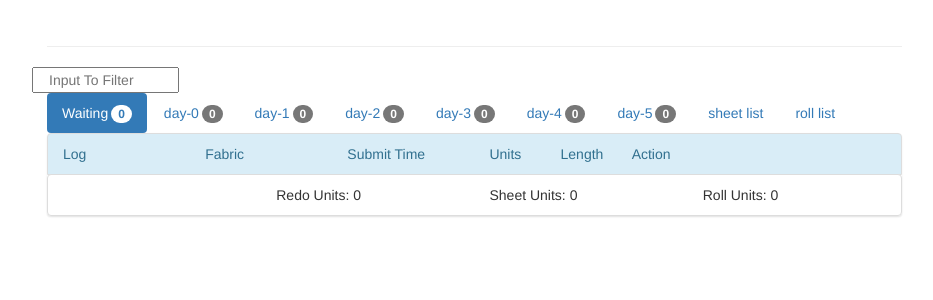
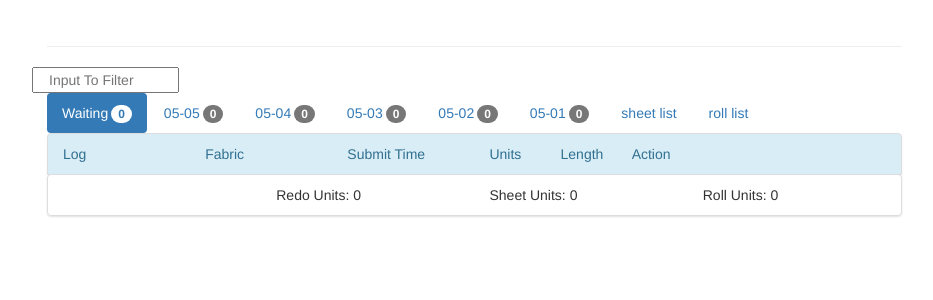
Before and after one commit to beymig/dynamicteam, a Flask app: page / in a window 1280 px wide. Shown: the part 305-605 px from the top of the page, without its empty margins (213-1146 px from the left). Run offline with Flask 2, Linux system fonts and the light colour scheme; data that the repository does not hold is empty; some libraries are stand-ins or nearby versions.

Commit message:
change day-x to date

```diff
--- a/web/main.py
+++ b/web/main.py
@@ -190,12 +190,12 @@ def show_tasks():
   today = date.today()
   waiting = Task.query.order_by(Task.create_at).filter(Task.status != "dispatched").count()
   waiting += Task.query.order_by(Task.create_at).filter_by(status=None).count()
-  task_counts = [waiting]
+  task_counts = [('waiting',waiting)]
   for i in range(6):
     date_from = date.today()-timedelta(days=i)
     date_to = date.today()-timedelta(days=i-1)
     count = Task.query.filter_by(status="dispatched").filter(Task.modify_at.between(date_from, date_to)).count()
-    task_counts.append(count)
+    task_counts.append((date_from.strftime("%Y-%m-%d"), count))
 
   #tasks = Task.query.order_by(Task.daystogo).filter(Task.status.in_(("assigned", None)))
   if view_type=="":
@@ -204,9 +204,10 @@ def show_tasks():
   elif view_type[:3]=="log":
     tasks = Task.query.filter_by(log=view_type[4:]).all()
   else:
-    day_before = int(view_type.split('-')[1])
-    date_from = date.today()-timedelta(days=day_before)
-    date_to = date.today()-timedelta(days=day_before-1)
+    date_from = datetime.strptime(view_type, '%Y-%m-%d')
+    #day_before = int(view_type.split('-')[1])
+    #date_from = date.today()-timedelta(days=day_before)
+    date_to = date_from+timedelta(days=1)
     tasks = Task.query.filter(Task.status.in_(("dispatched","printed"))).filter(Task.modify_at.between(date_from, date_to)).all()
 
   for t in tasks:
--- a/web/templates/printroom_view.html
+++ b/web/templates/printroom_view.html
@@ -225,9 +225,9 @@ $( document ).ready(function() {
     </div>
     <ul class="nav nav-pills" role="tablist">
       {% if view[:3]=='log' %}<li role="presentation"  class="active"><a href="{{ url_for('show_tasks') }}">{{ view }}</a></li> {% endif %}
-      <li role="presentation" {% if view=='' %} class="active" {% endif %}><a href="{{ url_for('show_tasks') }}">Waiting<span class="badge">{{ task_counts[0] }}</span></a></li>
-      {% for d in range(6) %}
-      <li role="presentation" {% if view=='day-%d'%d %} class="active" {% endif %}><a href="{{ url_for('show_tasks') }}?view={{ "day-%d"|format(d) }}">{{ "day-%d"|format(d) }}<span class="badge">{{ task_counts[d+1] }}</span></a></li>
+      <li role="presentation" {% if view=='' %} class="active" {% endif %}><a href="{{ url_for('show_tasks') }}">Waiting<span class="badge">{{ task_counts[0][1] }}</span></a></li>
+      {% for i in range(1, 6) %}
+        <li role="presentation" {% if view==task_counts[i][0] %} class="active" {% endif %}><a href="{{ url_for('show_tasks') }}?view={{ task_counts[i][0] }}">{{ task_counts[i][0][5:] }}<span class="badge">{{ task_counts[i][1] }}</span></a></li>
       {% endfor %}
       <li><a href="{{ url_for('show_sheet_tasks') }}" target="_blank">sheet list</a></li>
       <li><a href="{{ url_for('show_roll_tasks') }}" target="_blank">roll list</a></li>
```
